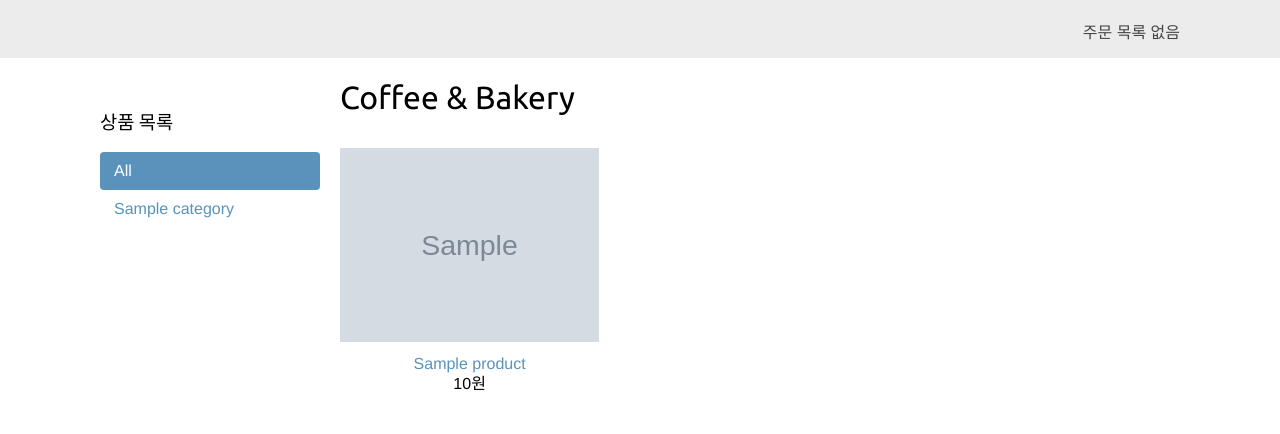
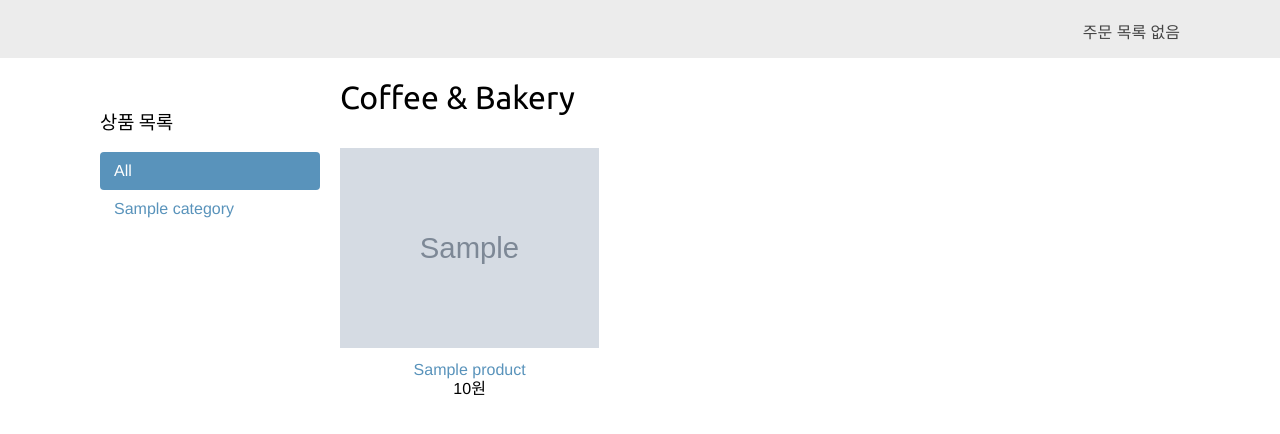
Before and after one commit to Han-minho/djangoFiveProject, a Django app: page / in a window 1280 px wide. Shown: the part 46-480 px from the top of the page. Run offline with Django 4.2, Linux system fonts and the light colour scheme; tables that the repository leaves empty hold one stand-in row (values such as "Sample post"); grey boxes marked "Sample" are stand-in pictures.

Commit message:
이미지 추가 및 image css 추가

```diff
--- a/myshop/urls.py
+++ b/myshop/urls.py
@@ -24,7 +24,7 @@ urlpatterns = [
     path('cart/', include('cart.urls', namespace='cart')),
     path('orders', include('orders.urls', namespace='orders')),
     path('', include('shop.urls', namespace='shop')),
-]
+]+ static(settings.MEDIA_URL, document_root=settings.MEDIA_ROOT)
 
 if settings.DEBUG:
     urlpatterns += static(settings.MEDIA_URL, document_root=settings.MEDIA_ROOT)
--- /dev/null
+++ b/shop/static/css/image.css
@@ -0,0 +1,4 @@
+.img-size{
+    width: 300px;
+    height:200px;
+}
--- a/shop/templates/shop/base.html
+++ b/shop/templates/shop/base.html
@@ -6,6 +6,7 @@
         <meta charset="UTF-8">
         <title>{% block title %}Coffee Shop{% endblock title %}</title>
         <link rel="stylesheet" href="{% static 'css/base.css' %}">
+        <link rel="stylesheet" href="{% static 'css/image.css' %}">
     </head>
     <body>
         <div id="header">
--- a/shop/templates/shop/product/list.html
+++ b/shop/templates/shop/product/list.html
@@ -32,7 +32,7 @@
         {% for product in products %}
             <div class="item">
                 <a href="{{ product.get_absolute_url }}">
-                    <img src="{% if product.image %}{{ product.image.url }}{% else %}{% static 'img/no_image.png'%}{% endif %}" alt="">
+                    <img src="{% if product.image %}{{ product.image.url }}{% else %}{% static 'img/no_image.png'%}{% endif %}" alt="" class="img-size">
                 </a>
                 <a href="{{ product.get_absolute_url }}">{{ product.name }}</a>
                 <br>
```
Also changed, not shown: myshop/settings.py (+14 -0 lines).
